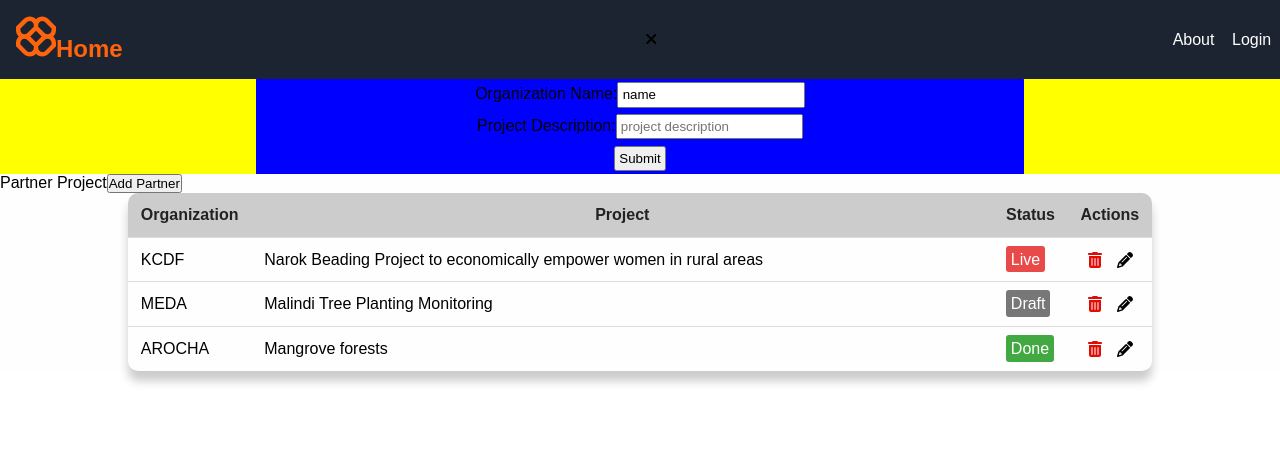
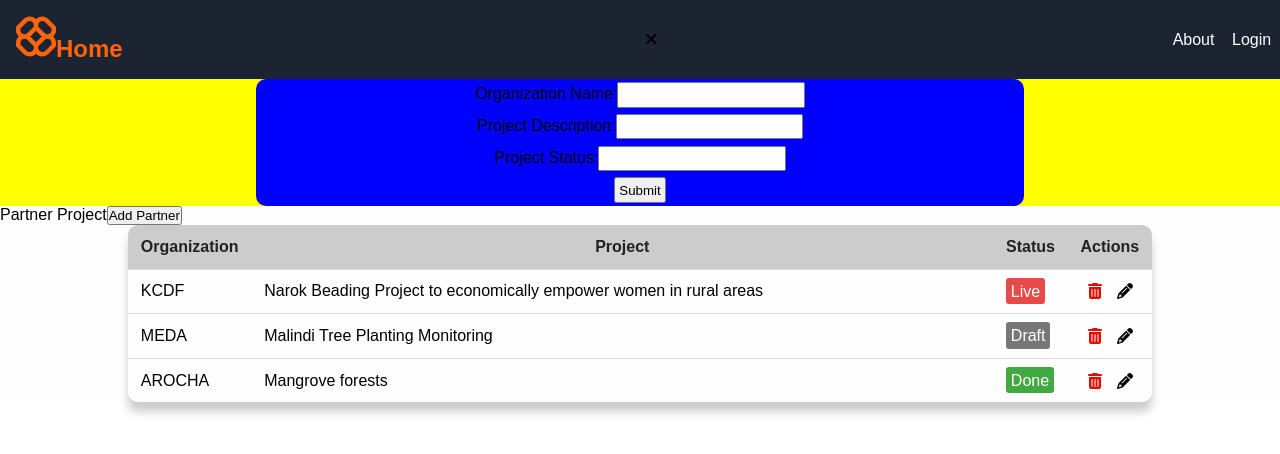
Before and after one commit to OlgaNadongo/grant-mgt-system, a React (Create React App) app: page /partnerform in a window 1280 px wide. Shown: the top 454 px of the page. Built offline with nearby package versions, Linux system fonts and the light colour scheme.

Commit message:
adding a db.json file to build a fetch API

```diff
--- a/src/components/Dashboard/Partnerform.css
+++ b/src/components/Dashboard/Partnerform.css
@@ -12,7 +12,7 @@
     margin:auto ;
     width:60%;
     background-color: blue;
-    border-radius: 0.5px;
+    border-radius: 10px;
 }
 
 .form label,
--- a/src/components/Dashboard/Partnerform.js
+++ b/src/components/Dashboard/Partnerform.js
@@ -1,19 +1,45 @@
-import React from "react";
+import React,{useState} from "react";
 import './Partnerform.css'
 
 function Partnerform(){
+
+    const[formData,setFormData]=useState({
+        name:"",
+        project:"",
+        status:""
+    })
+
+    // handle changes when a value is entered in the form
+
+    function handleInputChange(e){
+       setFormData({
+         ...formData,[e.target.name]:e.target.value
+       })
+    }
+
+    // submitting form components
+
+    function handleSubmit(){
+        e.preventdefault()
+    }
     return(
         <div className='formWrapper'>
             <form className='form'>
                <label>
                 Organization Name:
-                <input type='text'value='name'/>
+                <input type='text' name='name'value={formData.name} onChange={handleInputChange}/>
                </label>
 
                <label>
                   Project Description:
-                  <input type='text' placeholder="project description"/>
+                  <input type='text' name='project' value={formData.project} onChange={handleInputChange}/>
                </label>
+
+               <label>
+                Project Status:
+                <input type='text' name='status' value={formData.status} onChange={handleInputChange}/>
+               </label>
+
                <label>
                  <input type='submit'/>
                 </label>
--- /dev/null
+++ b/src/db.json
@@ -0,0 +1,22 @@
+{
+    "projectsadmin": [
+      {
+        "name": "JohnnyMay",
+        "project": "Narok School Sponsorship",
+        "status":"ongoing",
+        "id": 18
+      },
+      {
+        "name": "Maingo",
+        "project": "Karima Girls Mentorship",
+        "status":"Onhold",
+        "id": 19
+      },
+      {
+        "name": "mary",
+        "project": "Karura Tree Growing",
+        "status":"complete",
+        "id": 20
+      }
+    ]
+  }
```
